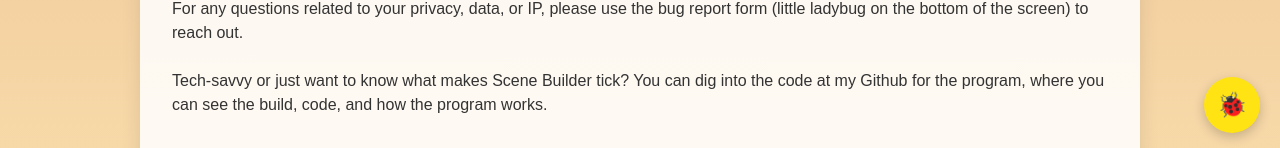
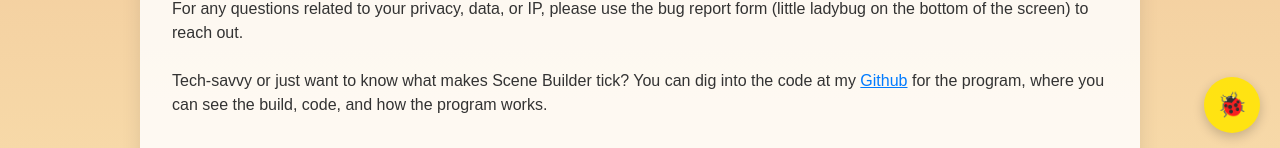
Before and after one commit to aignerloren/scene-builder-v1, a Next.js app: page /privacy-policy in a window 1280 px wide. Shown: the part 647-795 px from the top of the page. Built offline with nearby package versions, Linux system fonts and the light colour scheme; no server answers.

Commit message:
Enhance privacy policy link to GitHub
Updated the GitHub link to open in a new tab and added rel attributes for security.

```diff
--- a/app/privacy-policy/page.tsx
+++ b/app/privacy-policy/page.tsx
@@ -40,7 +40,7 @@
 <br></br>
 <p style={{ color:"#333"}}>For any questions related to your privacy, data, or IP, please use the bug report form (little ladybug on the bottom of the screen) to reach out.</p>
 <br></br>
-<p style={{ color:"#333"}}>Tech-savvy or just want to know what makes Scene Builder tick? You can dig into the code at my <a href="https://github.com/aignerloren/scene-builder-v1">Github</a> for the program, where you can see the build, code, and how the program works.</p>
+<p style={{ color:"#333"}}>Tech-savvy or just want to know what makes Scene Builder tick? You can dig into the code at my <a href="https://github.com/aignerloren/scene-builder-v1" target="_blank" rel="noopener noreferrer" style={{ color: "#007bff", textDecoration: "underline"}}>Github</a> for the program, where you can see the build, code, and how the program works.</p>
 <br></br>
 <h2 style={{ textAlign: "center", color: "#333", fontSize: "1.5rem" }}>AI Policy</h2>
 <br></br>
```
